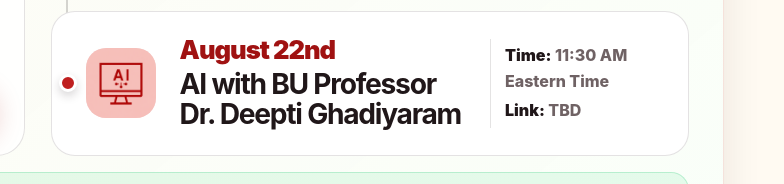
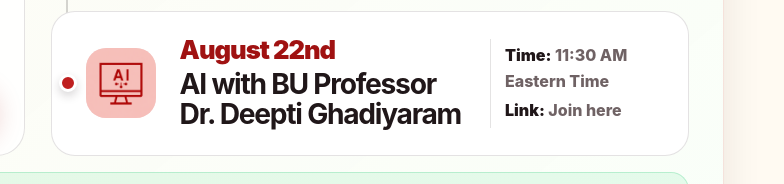
Before and after one commit to stem4teens-sys/stem2connect-website, a plain HTML site: page index.html in a window 1280 px wide. Shown: the part 3950-4134 px from the top of the page, 496-1280 px from the left. Drawn offline with Linux system fonts and the light colour scheme.

Commit message:
AI link added

```diff
--- a/index.html
+++ b/index.html
@@ -332,7 +332,7 @@
               </div>
               <div class="timeline-meta">
                 <p><span>Time:</span> 11:30 AM Eastern Time</p>
-                <p><span>Link:</span> TBD</p>
+                <p><span>Link:</span> <a href="https://ethz.zoom.us/j/68195690150" target="_blank" rel="noopener noreferrer">Join here</a></p>
               </div>
             </article>
           </div>
```
